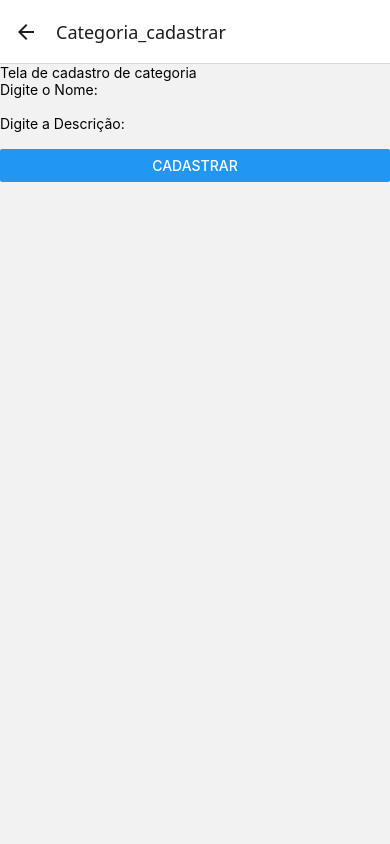
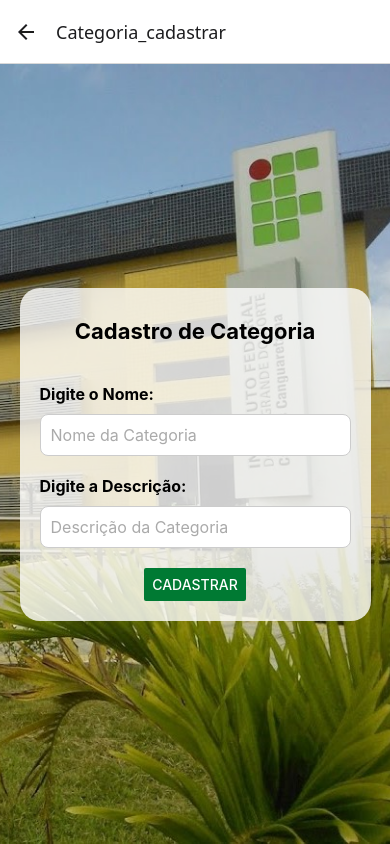
Before and after one commit to RafaCGM/app_sistempobj, a React Native app: screen /Categoria_cadastrar in a window 390 px wide. Built offline with nearby package versions, Linux system fonts and the light colour scheme.

Commit message:
Estilizei todas as páginas usando imagens de background e outras funcionalidades

```diff
--- a/src/screens/categorias.js
+++ b/src/screens/categorias.js
@@ -1,6 +1,6 @@
-import { View, Text, Button, FlatList } from "react-native";
+import { View, Text, Button, FlatList, StyleSheet, ImageBackground, Alert } from "react-native";
 import { useEffect, useState } from "react";
-import api from '../config/api'
+import api from '../config/api';
 
 export default function App({navigation}){
 
@@ -12,12 +12,12 @@ export default function App({navigation}){
             listarCategorias(response.data);
         })
         .catch((err)=>{
-
+            console.log(err);
         })
     }
 
     const removerCategoria = async (id) => {
-        rota = "/categorias/remover/"+id+"/"
+        const rota = "/categorias/remover/"+id+"/"
         await api.delete(rota)
           .then((response) => {
             getCategorias();
@@ -32,45 +32,93 @@ export default function App({navigation}){
 
     useEffect(()=>{
         getCategorias();
-
     },[]);
 
     return(
-    <View>
-        <Text> Categorias </Text>
+        <ImageBackground
+            source={require("../../assets/ifrn.jpg")}
+            style={style1.background}
+            resizeMode="cover"
+        >
+            <View style={style1.container}>
+                <Text style={style2.texto_principal}>Categorias</Text>
 
                 <Button
-                title='Cadastrar'
-                onPress={()=>{
-                    navigation.navigate("Categoria_cadastrar")
-                }}
-
+                    title="Cadastrar"
+                    onPress={() => navigation.navigate("Categoria_cadastrar")}
                 />
-
 
                 <FlatList
                     data={categorias}
                     keyExtractor={({id})=>id}
                     renderItem={({item})=>(
-                    <Text>
-
-                        Nome: {item.nome}
-                        ||
-                        <Button title="Editar"
-                                onPress={() => {
-                                    navigation.navigate("Categoria_editar", {id: item.id, nome: item.nome, descricao: item.descricao})
-                                }}
+                        <View style={style1.itemContainer}>
+                            <Text style={style2.itemText}>Nome: {item.nome}</Text>
+                            <Text style={style2.itemText}>Descrição: {item.descricao}</Text>
+                            <View style={style1.buttonWrapper}>
+                                <Button
+                                    title="Editar"
+                                    onPress={() => navigation.navigate("Categoria_editar", {id: item.id, nome: item.nome, descricao: item.descricao})}
                                 />
-                        ||
-                        <Button title="Remover"
-                                onPress={() => {
-                                    removerCategoria(item.id)
-                                }}
+                            </View>
+                            <View style={style1.buttonWrapper}>
+                                <Button
+                                    title="Remover"
+                                    onPress={() => removerCategoria(item.id)}
                                 />
-
-                    </Text>
+                            </View>
+                        </View>
                     )}
                 />
             </View>
+        </ImageBackground>
     );
 }
+
+const style1 = StyleSheet.create({
+    background: {
+        flex: 1,
+        width: '100%',
+        height: '100%',
+        justifyContent: 'center', // Centraliza o conteúdo verticalmente
+        alignItems: 'center', // Centraliza o conteúdo horizontalmente
+    },
+
+    container: {
+        width: '90%',  // Ajuste o tamanho do container
+        backgroundColor: 'rgba(255, 255, 255, 0.8)', // Fundo branco semi-transparente para contraste
+        borderRadius: 20, // Arredonda as bordas do fundo
+        padding: 20, // Espaçamento interno
+        alignItems: 'center', // Centraliza o conteúdo horizontalmente
+    },
+
+    itemContainer: {
+        backgroundColor: '#fff',
+        borderRadius: 8,
+        marginBottom: 15,
+        padding: 10,
+        width: '100%',
+    },
+
+    buttonWrapper: {
+        marginBottom: 10,
+    },
+});
+
+const style2 = StyleSheet.create({
+    texto_principal: {
+        fontSize: 20,
+        fontWeight: 'bold',
+        textAlign: 'center',
+        marginBottom: 20,
+        padding: 10,
+        borderRadius: 8,
+    },
+
+    itemText: {
+        fontSize: 16,
+        fontWeight: 'bold',
+        textAlign: 'left',
+        marginBottom: 5,
+    },
+});
--- a/src/screens/categorias_cadastrar.js
+++ b/src/screens/categorias_cadastrar.js
@@ -1,10 +1,11 @@
-import { View, Text, TextInput, Button } from 'react-native'
-import { useState } from 'react'
-import api from '../config/api'
+import { View, Text, TextInput, Button, StyleSheet, ImageBackground } from 'react-native';
+import { useState } from 'react';
+import api from '../config/api';
 
 export default function App({navigation}){
-    const [ nome, alterarNome ] = useState("");
-    const [ descricao, alterarDescricao ] = useState("")
+
+    const [nome, alterarNome] = useState("");
+    const [descricao, alterarDescricao] = useState("");
 
     const cadastrar = () => {
         const categoria = {
@@ -13,22 +14,96 @@ export default function App({navigation}){
         }
 
         api.put("/categorias/adicionar/", categoria)
-        .then((response) =>{
+        .then((response) => {
             navigation.navigate("Categorias");
         })
         .catch((err) => {
-
+            console.log(err);
         })
     }
 
-    return(
-        <View>
-            <Text>Tela de cadastro de categoria</Text>
-            <Text>Digite o Nome:</Text>
-            <TextInput onChangeText={alterarNome}/>
-            <Text>Digite a Descrição:</Text>
-            <TextInput onChangeText={alterarDescricao}/>
-            <Button title='Cadastrar' onPress={cadastrar}/>
-        </View>
-    )
+    return (
+        <ImageBackground
+            source={require("../../assets/ifrn.jpg")}
+            style={style1.background}
+            resizeMode="cover"
+        >
+            <View style={style1.container}>
+                <Text style={style2.texto_principal}>Cadastro de Categoria</Text>
+
+                <Text style={style2.label}>Digite o Nome:</Text>
+                <TextInput
+                    style={style2.input}
+                    onChangeText={alterarNome}
+                    value={nome}
+                    placeholder="Nome da Categoria"
+                    placeholderTextColor="#aaa"
+                />
+
+                <Text style={style2.label}>Digite a Descrição:</Text>
+                <TextInput
+                    style={style2.input}
+                    onChangeText={alterarDescricao}
+                    value={descricao}
+                    placeholder="Descrição da Categoria"
+                    placeholderTextColor="#aaa"
+                />
+
+                <Button
+                    title="Cadastrar"
+                    onPress={cadastrar}
+                    color="#007A33"
+                />
+            </View>
+        </ImageBackground>
+    );
 }
+
+const style1 = StyleSheet.create({
+    background: {
+        flex: 1,
+        width: '100%',
+        height: '100%',
+        justifyContent: 'center',
+        alignItems: 'center',
+    },
+
+    container: {
+        width: '90%',  // Ajuste do tamanho do container
+        backgroundColor: 'rgba(255, 255, 255, 0.8)', // Fundo semi-transparente para contraste
+        borderRadius: 20, // Arredondamento das bordas
+        padding: 20,
+        alignItems: 'center', // Centraliza o conteúdo
+    },
+});
+
+const style2 = StyleSheet.create({
+    texto_principal: {
+        fontSize: 22,
+        fontWeight: 'bold',
+        textAlign: 'center',
+        marginBottom: 30,
+        paddingVertical: 10,
+        paddingHorizontal: 20,
+        borderRadius: 8,
+    },
+
+    label: {
+        fontSize: 16,
+        fontWeight: 'bold',
+        textAlign: 'left',
+        marginBottom: 10,
+        width: '100%',
+    },
+
+    input: {
+        width: '100%',
+        padding: 10,
+        fontSize: 16,
+        marginBottom: 20,
+        borderWidth: 1,
+        borderColor: '#ccc',
+        borderRadius: 8,
+        backgroundColor: '#fff',
+    },
+});
--- a/src/screens/index.js
+++ b/src/screens/index.js
@@ -1,49 +1,87 @@
-import { StyleSheet, View, Text, Image, Button } from "react-native";
+import { StyleSheet, View, Text, Image, Button, ImageBackground } from "react-native";
 
-export default function Index({navigation}){
-    return(
+export default function Index({ navigation }) {
+  return (
+    <ImageBackground
+      source={require("../../assets/ifrn.jpg")}
+      style={style1.background}
+      resizeMode="cover"
+    >
       <View style={style1.container}>
-      <View style={style1.box}>
-        <Image style={style2.imagem} source={require("../../assets/iconecang.png")}/>
+        {/* Logo */}
+        <View style={style1.logoContainer}>
+          <Image style={style2.imagem} source={require("../../assets/iconecang.png")} />
         </View>
 
+        {/* Texto principal */}
         <Text style={style2.texto_principal}> SISTEMA DE EMPRÉSTIMOS DE OBJETO </Text>
 
-      <View>
-        <Button title='Usuários' onPress={()=>navigation.navigate("Usuarios")} />
-        <Button title='Objetos' onPress={()=>navigation.navigate("Objetos")} />
-        <Button title='Categorias' onPress={()=>navigation.navigate("Categorias")} />
+        {/* Botões */}
+        <View style={style1.button}>
+          <View style={style1.buttonWrapper}>
+            <Button title='Usuários' onPress={() => navigation.navigate("Usuarios")} color="#007A33" />
           </View>
-
+          <View style={style1.buttonWrapper}>
+            <Button title='Objetos' onPress={() => navigation.navigate("Objetos")} color="#007A33" />
           </View>
+          <View style={style1.buttonWrapper}>
+            <Button title='Categorias' onPress={() => navigation.navigate("Categorias")} color="#007A33" />
+          </View>
+        </View>
+      </View>
+    </ImageBackground>
   );
 }
 
 const style1 = StyleSheet.create({
+  background: {
+    flex: 1,
+    width: '100%',
+    height: '100%',
+    justifyContent: 'center', // Centraliza o conteúdo verticalmente
+    alignItems: 'center', // Centraliza o conteúdo horizontalmente
+  },
+
   container: {
-    backgroundColor: '#fff',
-    alignItems: 'center',
-    justifyContent: 'center',
+    width: '90%',  // Ajuste o tamanho do container
+    backgroundColor: 'rgba(255, 255, 255, 0.8)', // Fundo branco semi-transparente para contraste
+    borderRadius: 20, // Arredonda as bordas do fundo
+    padding: 20, // Espaçamento interno
+    alignItems: 'center', // Centraliza o conteúdo horizontalmente
+  },
+
+  logoContainer: {
+    marginBottom: 20, // Distância entre logo e o texto
+  },
+
+  button: {
+    width: '100%',
+    marginTop: 20, // Distância entre o texto e os botões
+  },
+
+  buttonWrapper: {
+    marginBottom: 15, // Distância entre os botões
   },
 
   box: {
-    marginTop: 50,
-    marginBottom: 30,
-
+    marginTop: 0,
+    marginBottom: 150,
   }
 });
 
 const style2 = StyleSheet.create({
   imagem: {
-    width: 350,
-    height: 100,
-
+    width: 250,
+    height: 120,
+    resizeMode: 'contain',
+    borderRadius: 30, // Arredonda as bordas da imagem da logo
   },
 
   texto_principal: {
-    fontSize: 20,
+    fontSize: 18,
     fontWeight: 'bold',
-    textShadowOffset: { width: 2, height: 2 },
-    textShadowRadius: 3
+    textAlign: 'center',
+    marginBottom: 20, // Distância entre o texto e os botões
+    borderRadius: 8, // Bordas arredondadas no texto
   },
 });
--- a/src/screens/objetos.js
+++ b/src/screens/objetos.js
@@ -1,6 +1,6 @@
-import { View, Text, FlatList } from "react-native";
+import { View, Text, FlatList, StyleSheet, ImageBackground } from "react-native";
 import { useEffect, useState } from "react";
-import api from '../config/api'
+import api from '../config/api';
 
 export default function App({navigation}){
 
@@ -12,27 +12,82 @@ export default function App({navigation}){
             listarObjetos(response.data);
         })
         .catch((err)=>{
-
+            console.log(err);
         })
     }
 
     useEffect(()=>{
         getObjetos();
-
     },[]);
 
-    return(
-    <View>
-        <Text> Lista de objetos </Text>
-
+    return (
+        <ImageBackground
+            source={require("../../assets/ifrn.jpg")}
+            style={style1.background}
+            resizeMode="cover"
+        >
+            <View style={style1.container}>
+                <Text style={style2.texto_principal}>Lista de Objetos</Text>
                 <FlatList
                     data={objetos}
                     keyExtractor={({id})=>id}
                     renderItem={({item})=>(
-                <Text>Nome: {item.nome} || Disponibilidade: {item.disponivel}</Text>
+                        <View style={style1.itemContainer}>
+                            <Text style={style2.itemText}>Nome: {item.nome}</Text>
+                            <Text style={style2.itemText}>Disponibilidade: {item.disponivel}</Text>
+                        </View>
                     )}
                 />
-
             </View>
+        </ImageBackground>
     );
 }
+
+const style1 = StyleSheet.create({
+    background: {
+        flex: 1,
+        width: '100%',
+        height: '100%',
+        justifyContent: 'center', // Centraliza o conteúdo verticalmente
+        alignItems: 'center', // Centraliza o conteúdo horizontalmente
+    },
+
+    container: {
+        width: '90%',  // Ajuste o tamanho do container
+        backgroundColor: 'rgba(255, 255, 255, 0.8)', // Fundo branco semi-transparente para contraste
+        borderRadius: 20, // Arredonda as bordas do fundo
+        padding: 20, // Espaçamento interno
+        alignItems: 'center', // Centraliza o conteúdo horizontalmente
+    },
+
+    itemContainer: {
+        backgroundColor: '#fff',
+        borderRadius: 8,
+        marginBottom: 15,
+        padding: 10,
+        width: '100%',
+    },
+
+    buttonWrapper: {
+        marginBottom: 15,
+    },
+});
+
+const style2 = StyleSheet.create({
+    texto_principal: {
+        fontSize: 20,
+        fontWeight: 'bold',
+        textAlign: 'center',
+        marginBottom: 20,
+
+        padding: 10,
+        borderRadius: 8,
+    },
+
+    itemText: {
+        fontSize: 16,
+        fontWeight: 'bold',
+        textAlign: 'left',
+        marginBottom: 5,
+    },
+});
--- a/src/screens/usuarios.js
+++ b/src/screens/usuarios.js
@@ -1,6 +1,6 @@
-import { View, Text, FlatList } from "react-native";
+import { View, Text, FlatList, StyleSheet, ImageBackground } from "react-native";
 import { useEffect, useState } from "react";
-import api from '../config/api'
+import api from '../config/api';
 
 export default function App({navigation}){
 
@@ -12,27 +12,82 @@ export default function App({navigation}){
             listarUsuarios(response.data);
         })
         .catch((err)=>{
-
+            console.log(err);
         })
     }
 
     useEffect(()=>{
         getUsuarios();
-
     },[]);
 
-    return(
-    <View>
-        <Text> Lista de usuários </Text>
-
+    return (
+        <ImageBackground
+            source={require("../../assets/ifrn.jpg")}
+            style={style1.background}
+            resizeMode="cover"
+        >
+            <View style={style1.container}>
+                <Text style={style2.texto_principal}>Lista de Usuários</Text>
                 <FlatList
                     data={usuarios}
                     keyExtractor={({id})=>id}
                     renderItem={({item})=>(
-                <Text>Nome: {item.nome} || E-mail: {item.email}</Text>
+                        <View style={style1.itemContainer}>
+                            <Text style={style2.itemText}>Nome: {item.nome}</Text>
+                            <Text style={style2.itemText}>E-mail: {item.email}</Text>
+                        </View>
                     )}
                 />
-
             </View>
+        </ImageBackground>
     );
 }
+
+const style1 = StyleSheet.create({
+    background: {
+        flex: 1,
+        width: '100%',
+        height: '100%',
+        justifyContent: 'center', // Centraliza o conteúdo verticalmente
+        alignItems: 'center', // Centraliza o conteúdo horizontalmente
+    },
+
+    container: {
+        width: '90%',  // Ajuste o tamanho do container
+        backgroundColor: 'rgba(255, 255, 255, 0.8)', // Fundo branco semi-transparente para contraste
+        borderRadius: 20, // Arredonda as bordas do fundo
+        padding: 20, // Espaçamento interno
+        alignItems: 'center', // Centraliza o conteúdo horizontalmente
+    },
+
+    itemContainer: {
+        backgroundColor: '#fff',
+        borderRadius: 8,
+        marginBottom: 15,
+        padding: 10,
+        width: '100%',
+    },
+
+    buttonWrapper: {
+        marginBottom: 15,
+    },
+});
+
+const style2 = StyleSheet.create({
+    texto_principal: {
+        fontSize: 20,
+        fontWeight: 'bold',
+        textAlign: 'center',
+        marginBottom: 20,
+
+        padding: 10,
+        borderRadius: 8,
+    },
+
+    itemText: {
+        fontSize: 16,
+        fontWeight: 'bold',
+        textAlign: 'left',
+        marginBottom: 5,
+    },
+});
```
Also changed, not shown: assets/ifrn.jpg (added), 1 other file (tests, documents, lock files or other folders). Lines whose indentation alone changed are shown as unchanged.
